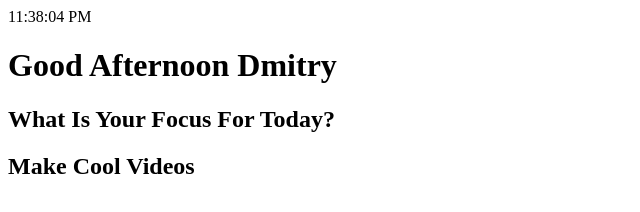
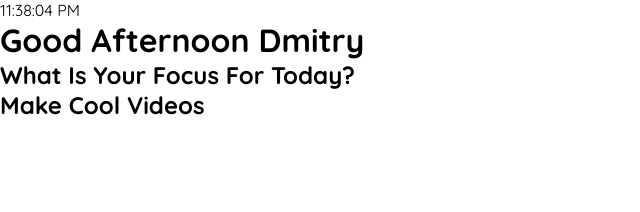
Before and after one commit to BudakovDmitry/Dynamic-Landing-Page, a plain HTML site: page index.html in a window 1280 px wide. Shown: the whole page, without its empty margins (0-640 px from the left). Drawn offline with Linux system fonts and the light colour scheme.

Commit message:
Connected font

```diff
--- a/css/style.css
+++ b/css/style.css
@@ -0,0 +1,9 @@
+* {
+  box-sizing: border-box;
+  margin: 0;
+  padding: 0;
+}
+
+body {
+    font-family: 'Quicksand', sans-serif;
+}
--- a/index.html
+++ b/index.html
@@ -4,6 +4,10 @@
     <meta charset="UTF-8" />
     <meta name="viewport" content="width=device-width, initial-scale=1.0" />
     <link rel="stylesheet" href="css/style.css" />
+    <link
+      href="https://fonts.googleapis.com/css2?family=Quicksand:wght@300;400;700&display=swap"
+      rel="stylesheet"
+    />
     <title>Welcome</title>
   </head>
   <body>
```
